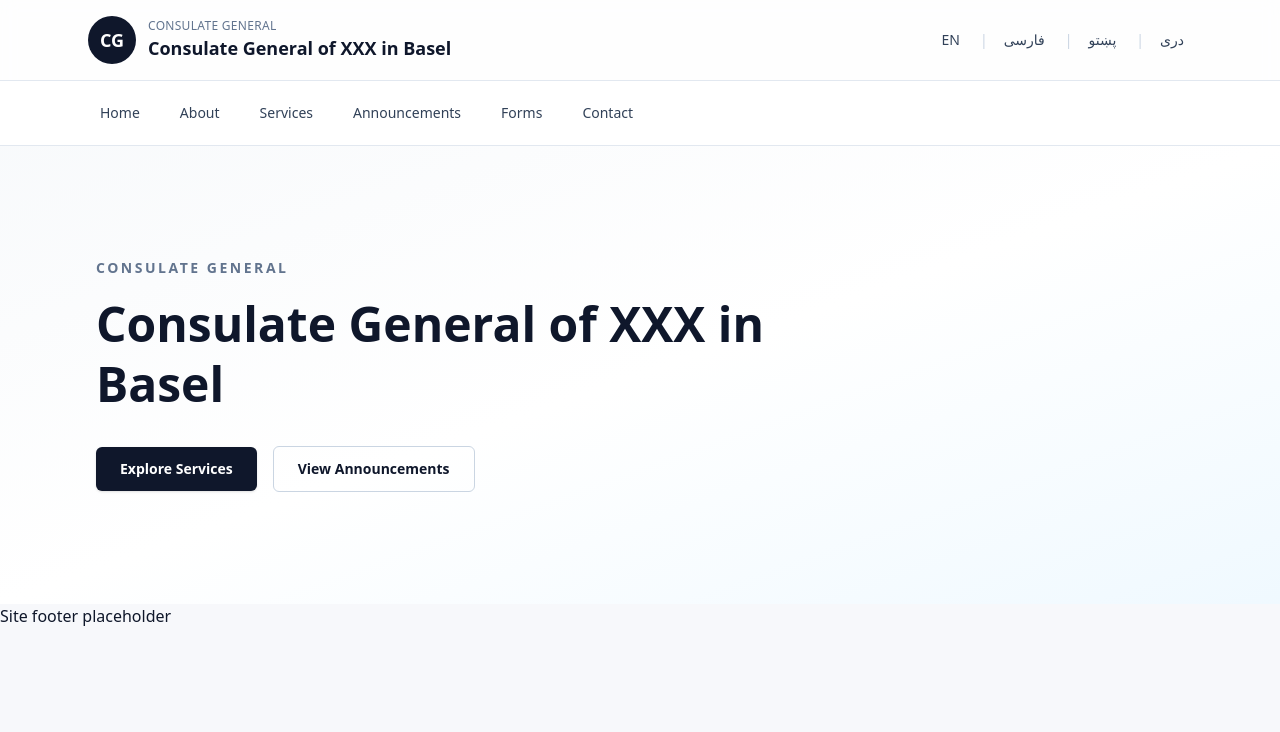
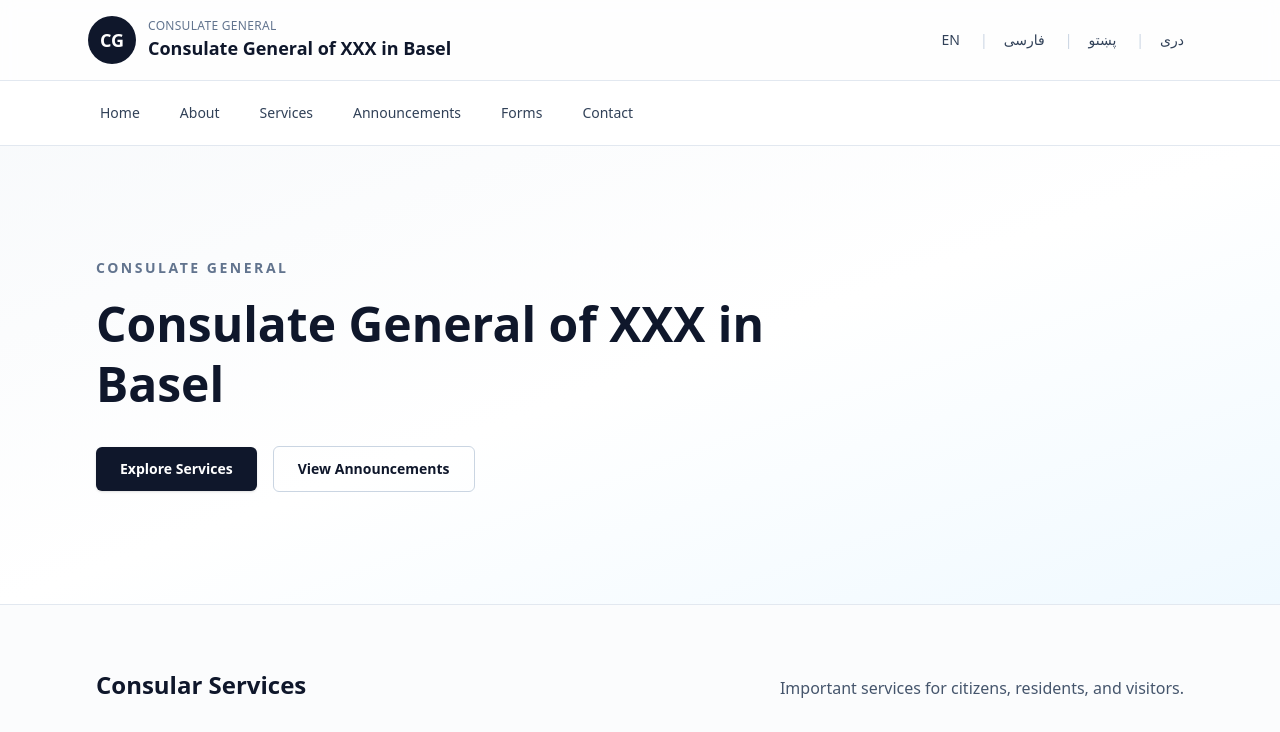
Before and after one commit to ZaidEb/WebEngineering, a Next.js app in the folder formalweb/: page / in a window 1280 px wide. Shown: the top 732 px of the page. Built offline with nearby package versions, Linux system fonts and the light colour scheme.

Commit message:
Add ServiceCards component to Home page

```diff
--- a/formalweb/src/app/page.tsx
+++ b/formalweb/src/app/page.tsx
@@ -1,5 +1,12 @@
 import Hero from "../components/Hero";
+import ServiceCards from "../components/ServiceCards";
+import { services } from "../data/services";
 
 export default function Home() {
-  return <Hero />;
+  return (
+    <>
+      <Hero />
+      <ServiceCards services={services} />
+    </>
+  );
 }
```
